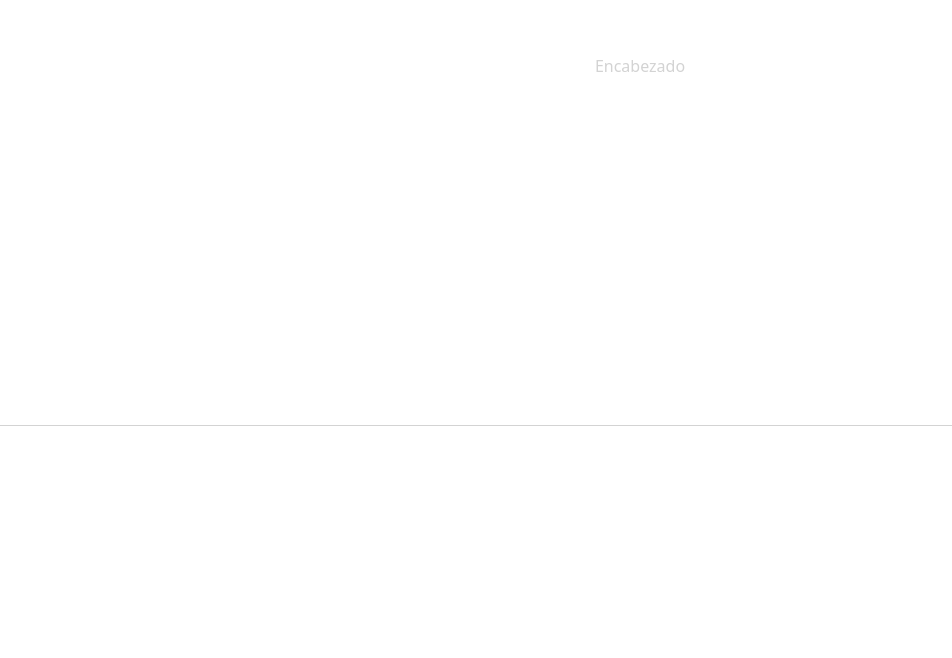
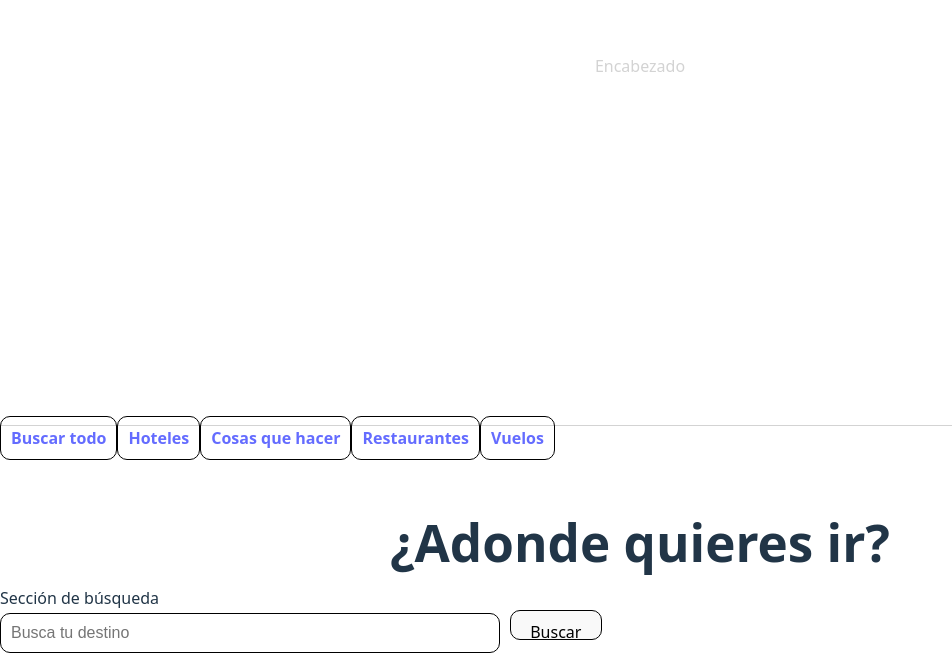
Before and after one commit to manuelcristobalescobedo/entrega-numero-4, a React (Vite) app: page / in a window 1280 px wide. Shown: the part 294-952 px from the top of the page, without its empty margins (0-952 px from the left). Built offline with nearby package versions, Linux system fonts and the light colour scheme.

Commit message:
Añadi barra navegacion, texto header, barra busqueda

```diff
--- a/src/App.css
+++ b/src/App.css
@@ -19,3 +19,52 @@ html, body, #root, .App {
     padding: 2rem;
     height: 90vh;
 }
+
+#dondeIr {
+            display: flex;
+            justify-content: center;
+            align-items: center;
+            align-content: center;
+            margin-top: 3rem;
+            padding: 1rem;
+        }
+
+        a {
+            border: 1px solid black;
+            border-radius: 10px;
+            padding: 10px;
+            gap:18px;
+            font-weight: 700;
+            align-items: center;
+            gap: 8px;
+            text-decoration: none;
+        }
+
+        a:hover {
+            background: lightgray;
+        }
+
+        #searchBar {
+            display: flex;
+            justify-content: center;
+            align-items: center;
+            border-radius: 15px;
+            margin: 2rem;
+            padding: auto;
+        }
+
+        input {
+            border: 1px solid black;
+            border-radius: 10px;
+            padding: 10px;
+            width: 500px;
+            height: auto;
+            font-size: 16px;
+        }
+
+        button {
+            border: 1px solid black;
+            border-radius: 10px;
+            margin-left: 10px;
+            height: 30px;
+        }
--- a/src/App.tsx
+++ b/src/App.tsx
@@ -4,7 +4,22 @@ function App() {
     return (
         <div className="App">
             <header className="ejemplo">Encabezado</header>
-            <section className="ejemplo">Sección de búsqueda</section>
+                <nav>
+                    <a href ="buscar-todo">Buscar todo</a>
+                    <a href ="hoteles">Hoteles</a>
+                    <a href ="cosas-que-hacer">Cosas que hacer</a>
+                    <a href ="restaurantes">Restaurantes</a>
+                    <a href ="vuelos">Vuelos</a>
+                </nav>
+
+                <div id="dondeIr">
+                    <h1>¿Adonde quieres ir?</h1>
+                </div>
+
+            <section className="SeccionBusqueda">Sección de búsqueda</section>
+                    <input placeholder="Busca tu destino"/>
+                    <button className ="botonDeBusqueda">Buscar</button>
+
             <section className="ejemplo">Sección de catálogo</section>
             <section className="ejemplo">Sección de información</section>
             <footer className="ejemplo">Pie de página</footer>
```
